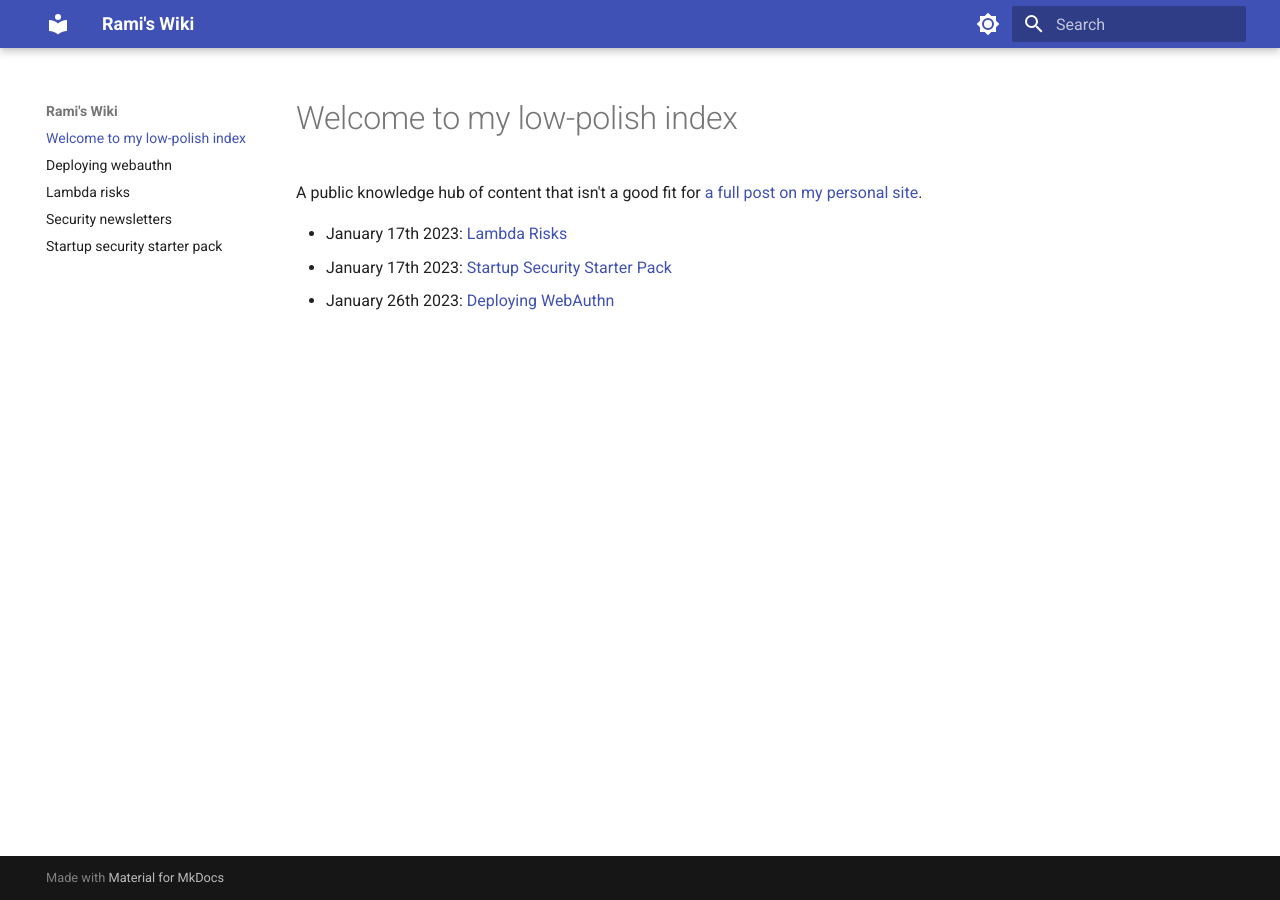
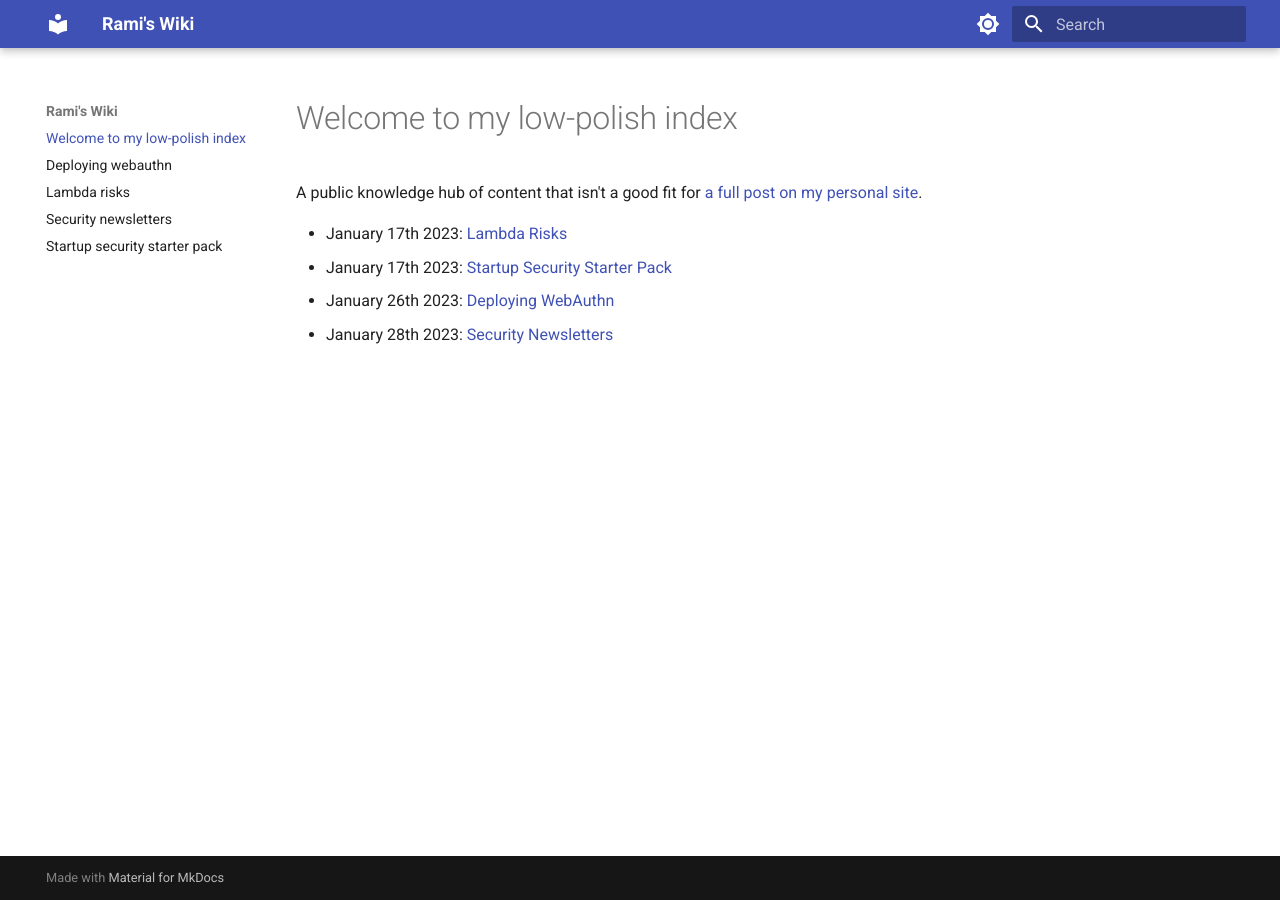
Before and after one commit to ramimac/wiki, an MkDocs documentation site: the page built from docs/index.md, in a window 1280 px wide. Built offline with MkDocs 1.6.1 and Material for MkDocs 9.7.7, drawn with Linux system fonts in a browser that asks for light colours.

Commit message:
update index

```diff
--- a/docs/index.md
+++ b/docs/index.md
@@ -5,3 +5,4 @@ A public knowledge hub of content that isn't a good fit for [a full post on my p
 * January 17th 2023: [Lambda Risks](lambda-risks.md)
 * January 17th 2023: [Startup Security Starter Pack](startup-security-starter-pack.md)
 * January 26th 2023: [Deploying WebAuthn](deploying-webauthn.md)
+* January 28th 2023: [Security Newsletters](security-newsletters.md)
```
